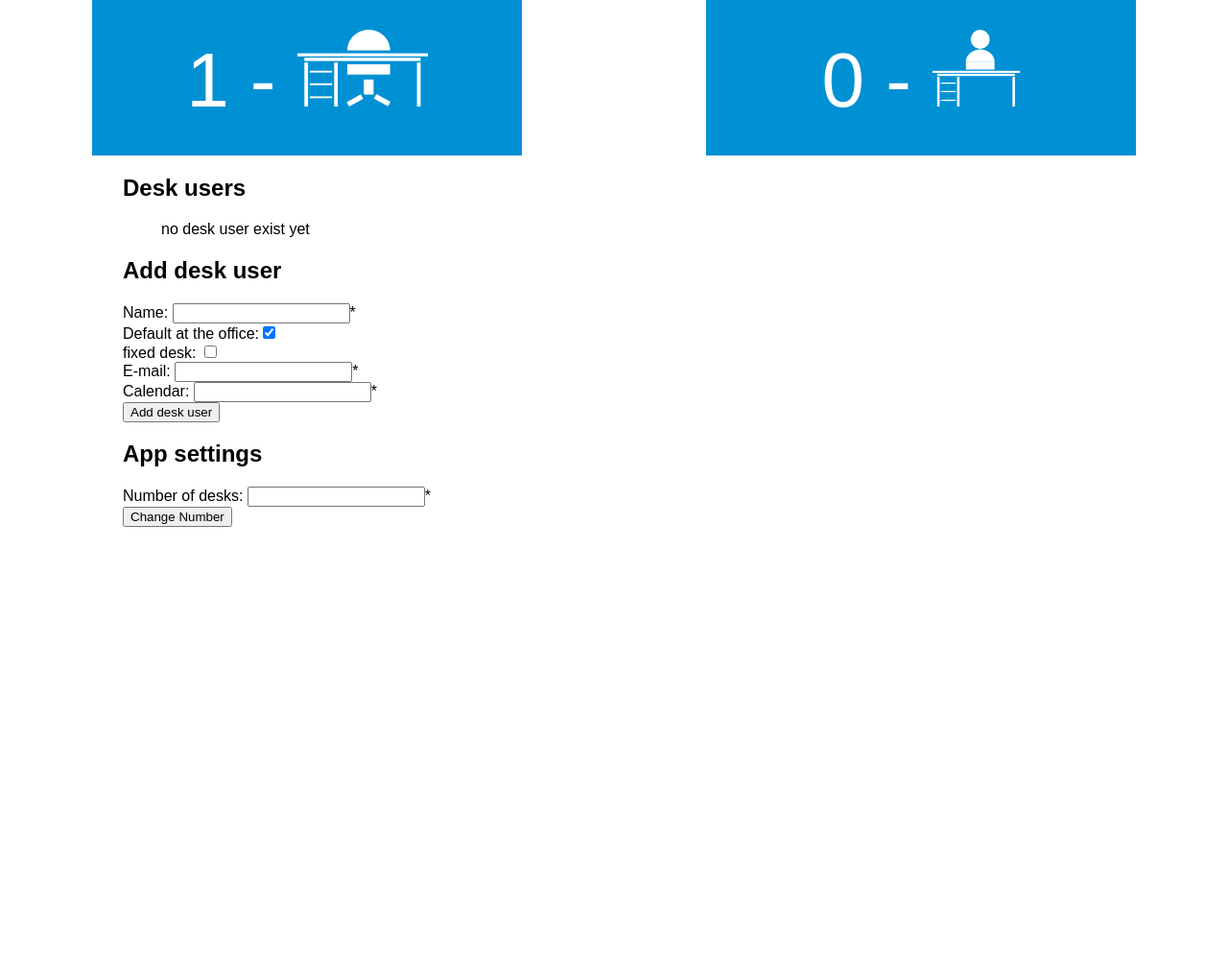
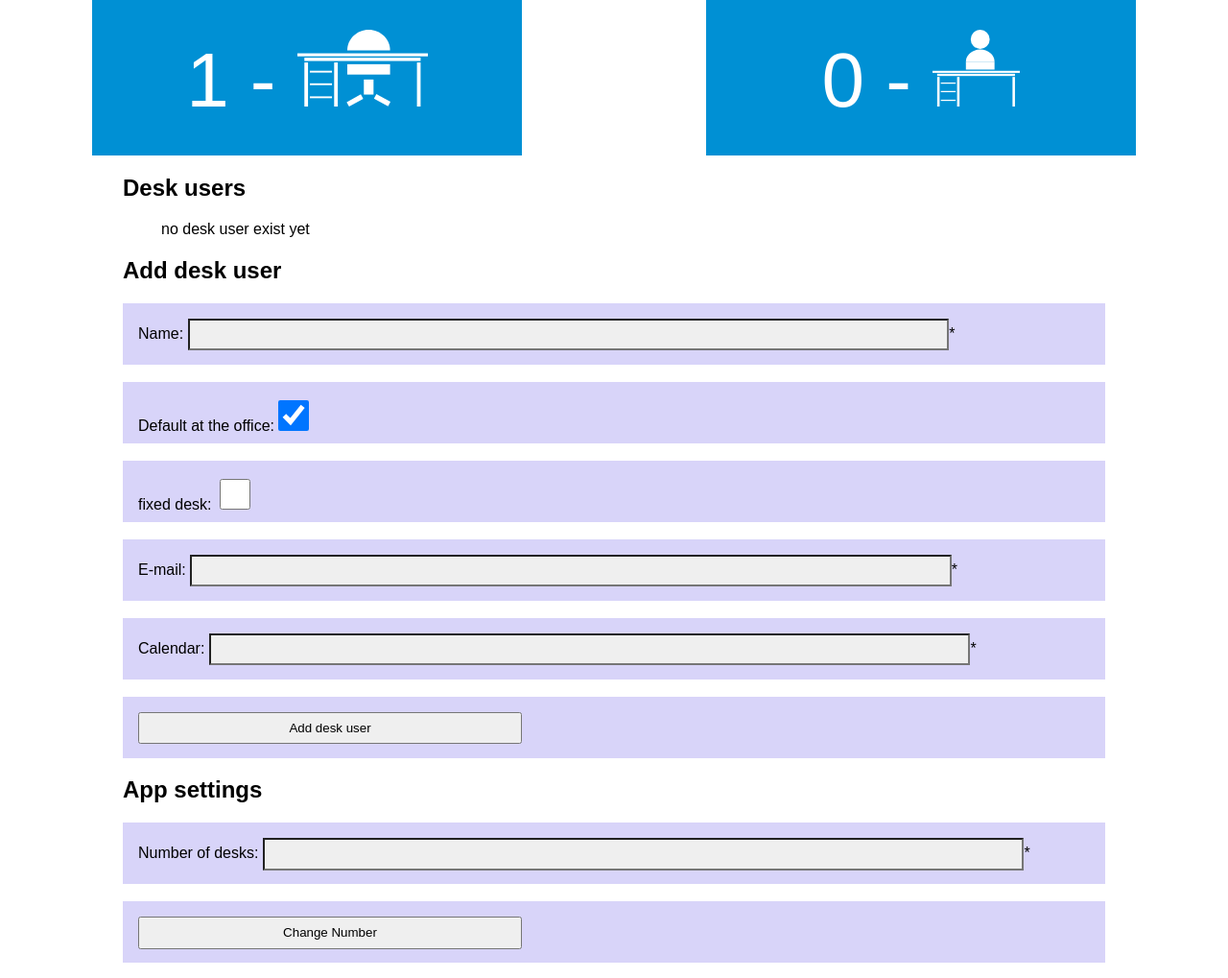
Before and after one commit to jaimiederijk/damcoflexdesk, a PHP site: page /settings.php in a window 1280 px wide. Shown: the part 131-1150 px from the top of the page at 96% size. Before the commit the page ends 680 px from the top, so only its background shows below. Run offline with PHP 8.4, Linux system fonts and the light colour scheme; data that the repository does not hold is empty.

Commit message:
backup and css

```diff
--- a/index.php
+++ b/index.php
@@ -59,7 +59,10 @@
       if ($result2->num_rows > 0) { //loop through arrays
         // output data of each row
         while($row2 = $result2->fetch_assoc()) {
-          $calenderJson= file_get_contents($row2["url"]);
+          $calenderJson= @file_get_contents($row2["url"]);
+          if ($calenderJson===FALSE) {
+            $calenderJson= file_get_contents("calbackup.ics");
+          }
 
           $datePositions = mb_stripos_all($calenderJson, "DTSTART:".$currentShortDate); // find all position with the date
 
--- a/settings.php
+++ b/settings.php
@@ -204,24 +204,24 @@
           </ul>
         <h2>Add desk user</h2>
         <form method="post" action="<?php echo htmlspecialchars($_SERVER["PHP_SELF"]);?>" >
-          Name: <input type="text" name="name"><span class="error">* <?php echo $nameErr;?></span><br>
+          <label> Name: <input type="text" name="name"><span class="error">* <?php echo $nameErr;?></span></label><br>
 
-          Default at the office:<input type="checkbox" name="defaultpresent" value="1" checked><span class="error"></span><br>
+          <label> Default at the office:<input type="checkbox" name="defaultpresent" value="1" checked><span class="error"></span></label><br>
 
-          fixed desk: <input type="checkbox" name="fixed" value="1" ><span class="error"></span><br>
+          <label> fixed desk: <input type="checkbox" name="fixed" value="1" ><span class="error"></span></label><br>
 
-          E-mail: <input type="text" name="email"><span class="error">* <?php echo $emailErr;?></span><br>
+          <label> E-mail: <input type="text" name="email"><span class="error">* <?php echo $emailErr;?></span></label><br>
 
-          Calendar: <input type="text" name="calendar"><span class="error">* <?php echo $calendarErr;?></span><br>
+          <label> Calendar: <input type="text" name="calendar"><span class="error">* <?php echo $calendarErr;?></span></label><br>
 
-          <input type="submit" name="deskuser" value="Add desk user">
+          <label> <input type="submit" name="deskuser" value="Add desk user"></label>
         </form>
         <!-- <h2>default present</h2> -->
         <h2>App settings</h2>
         <form method="post" action="<?php echo htmlspecialchars($_SERVER["PHP_SELF"]);?>" >
-          Number of desks: <input type="number" name="desks"><span class="error">* <?php echo $deskErr;?></span><br>
+          <label> Number of desks: <input type="number" name="desks"><span class="error">* <?php echo $deskErr;?></span></label><br>
 
-          <input type="submit" name="numOfDesks" value="Change Number">
+          <label> <input type="submit" name="numOfDesks" value="Change Number"></label>
         </form>
       </section>
     </div>
--- a/style.css
+++ b/style.css
@@ -84,3 +84,24 @@ li > span {
 /*.hidden {
 	display: none;
 }*/
+input[type="text"], input[type="number"] {
+    width: 80%;
+    height: 2.5em;
+    background-color: #EFEFEF;
+
+}
+input[type="checkbox"] {
+        width: 2rem;
+    height: 2rem;
+}
+input[type="submit"] {
+        width: 30em;
+    height: 2.5em;
+}
+
+label {
+    background-color: #D8D4F9;
+    height: 2em;
+    padding: 1rem;
+    display: block;
+}
```
Also changed, not shown: 1 other file.
